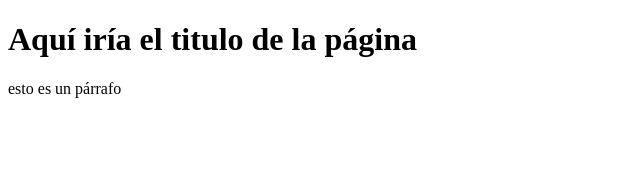
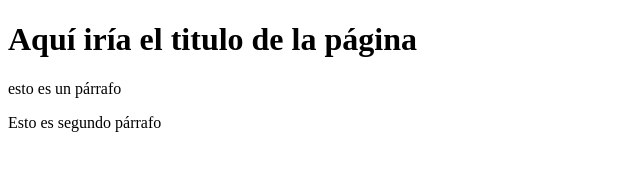
Before and after one commit to keos2017/Proyecto-web-empresa-C, a plain HTML site: page index.html in a window 1280 px wide. Shown: the whole page, without its empty margins (0-640 px from the left). Drawn offline with Linux system fonts and the light colour scheme.

Commit message:
Agregando segundo párrfo

```diff
--- a/index.html
+++ b/index.html
@@ -8,5 +8,6 @@
 <body>
     <h1>Aquí iría el titulo de la página</h1>
     <p>esto es un párrafo</p>
+    <p>Esto es segundo párrafo</p>
 </body>
 </html>
```
